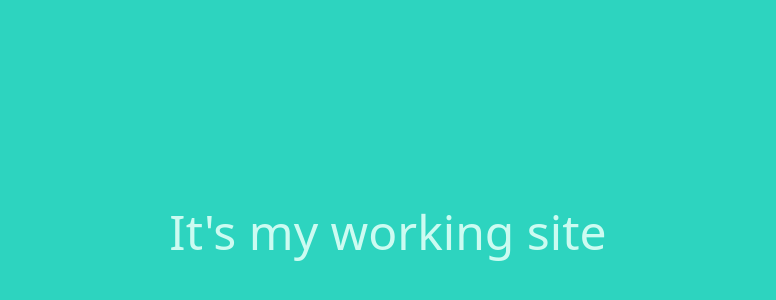
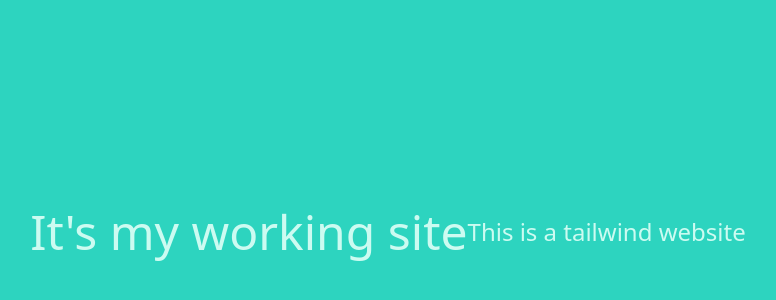
Before and after one commit to marchal7/mytailwind, a website built with Vite: page index.html in a window 1280 px wide. Shown: the part 168-468 px from the top of the page, without its empty margins (252-1028 px from the left). Built offline with nearby package versions, Linux system fonts and the light colour scheme.

Commit message:
added a paragraph

```diff
--- a/index.html
+++ b/index.html
@@ -9,5 +9,6 @@
   </head>
   <body class="min-h-screen flex items-center justify-center text-6xl bg-teal-400 text-teal-100">
     <h2 class="text-5xl">It's my working site</h2>
+    <p class="text-2xl justify-center">This is a tailwind website</p>
   </body>
 </html>
```
